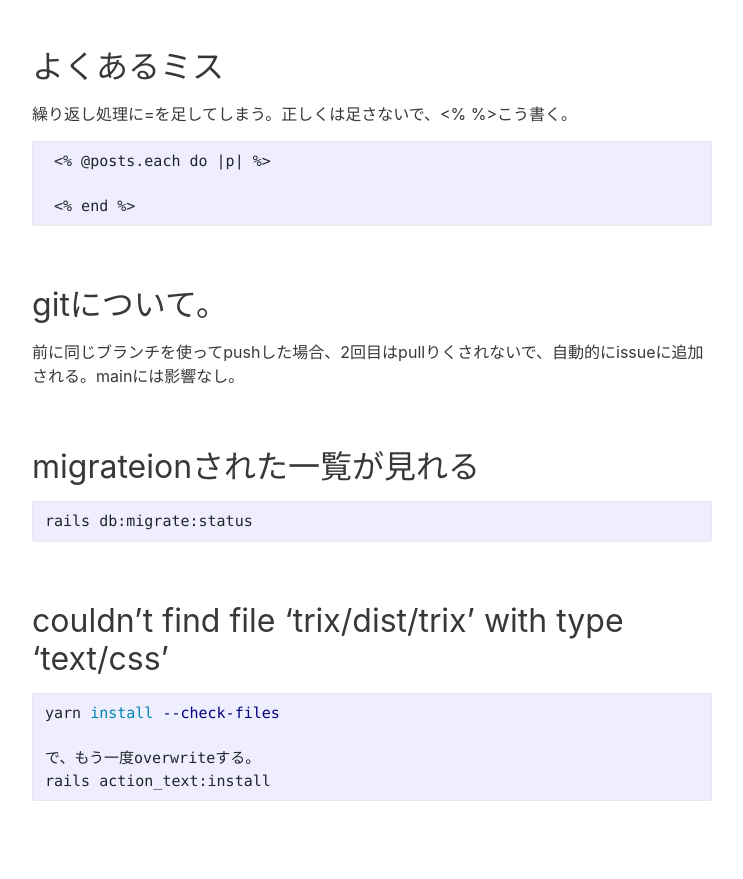
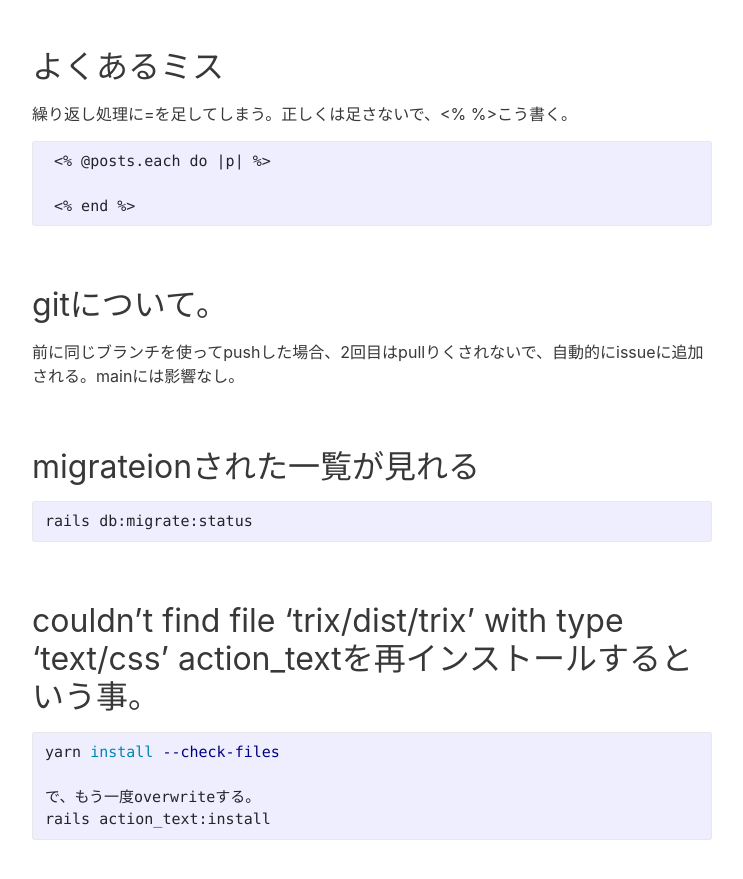
Before and after one commit to kazblog/kazblog.github.io, a Jekyll site: the page built from _posts/cheatsheet/Rails/2020-12-28-rails-cheat-sheat01.md, in a window 1280 px wide and 900 px high, scrolled down 5054 px. Shown: the top 879 px of the window, without its empty margins (268-1011 px from the left). Built offline with Jekyll 4.4.1, drawn with Linux system fonts in a browser that asks for light colours; nearby versions of some CDN libraries.

Commit message:
Update 2020-12-28-rails-cheat-sheat01.md

````diff
--- a/_posts/cheatsheet/Rails/2020-12-28-rails-cheat-sheat01.md
+++ b/_posts/cheatsheet/Rails/2020-12-28-rails-cheat-sheat01.md
@@ -209,7 +209,7 @@ rails db:migrate:status
 ```
 
 
-## couldn't find file 'trix/dist/trix' with type 'text/css'
+## couldn't find file 'trix/dist/trix' with type 'text/css' action_textを再インストールするという事。
 
 ```bash
 yarn install --check-files
````
